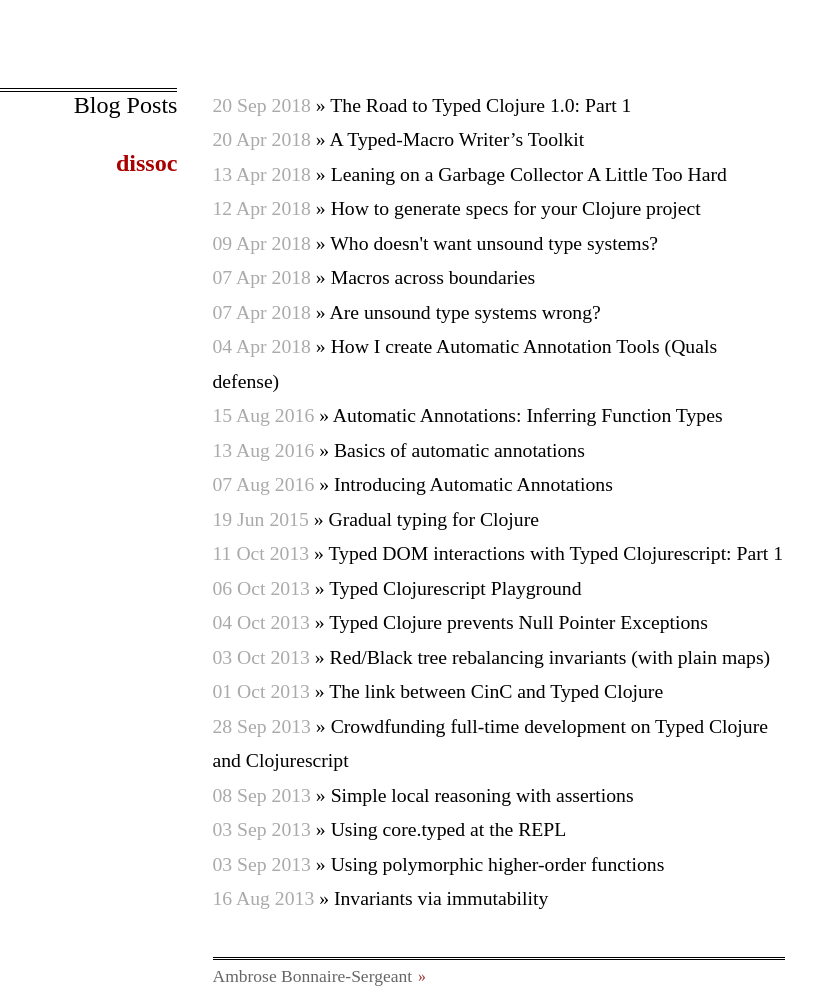
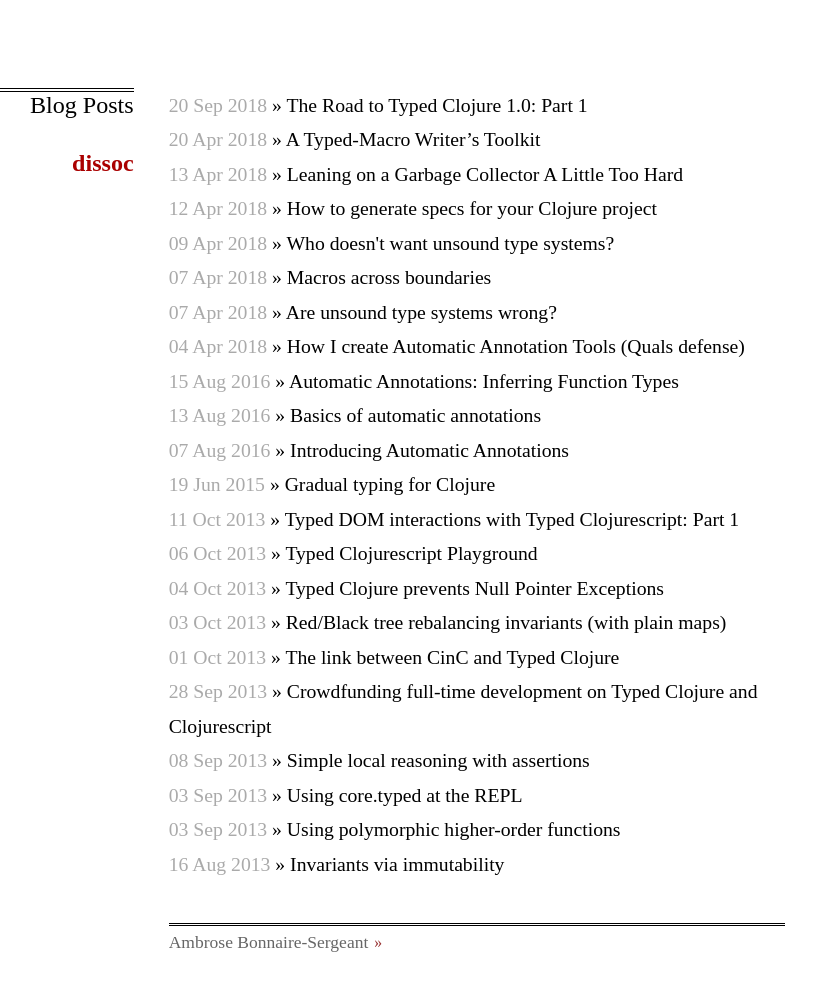
Before and after one commit to frenchy64/frenchy64.github.io, a Jekyll site: the page built from index.html, in a window 1280 px wide. Shown: the whole page, without its empty margins (256-1072 px from the left). Built offline with Jekyll 4.4.1, drawn with Linux system fonts in a browser that asks for light colours; some web fonts are replaced; after the commit the page ends 960 px from its top, so only the background shows below that.

Commit message:
less left margin

```diff
--- a/css/main.css
+++ b/css/main.css
@@ -114,7 +114,7 @@
 /*****************************************************************************/
 
 .container {
-  margin-left: 15em;
+  margin-left: 13em;
   margin-right: 4.5em;
   padding-top: 4em;
 }
```
